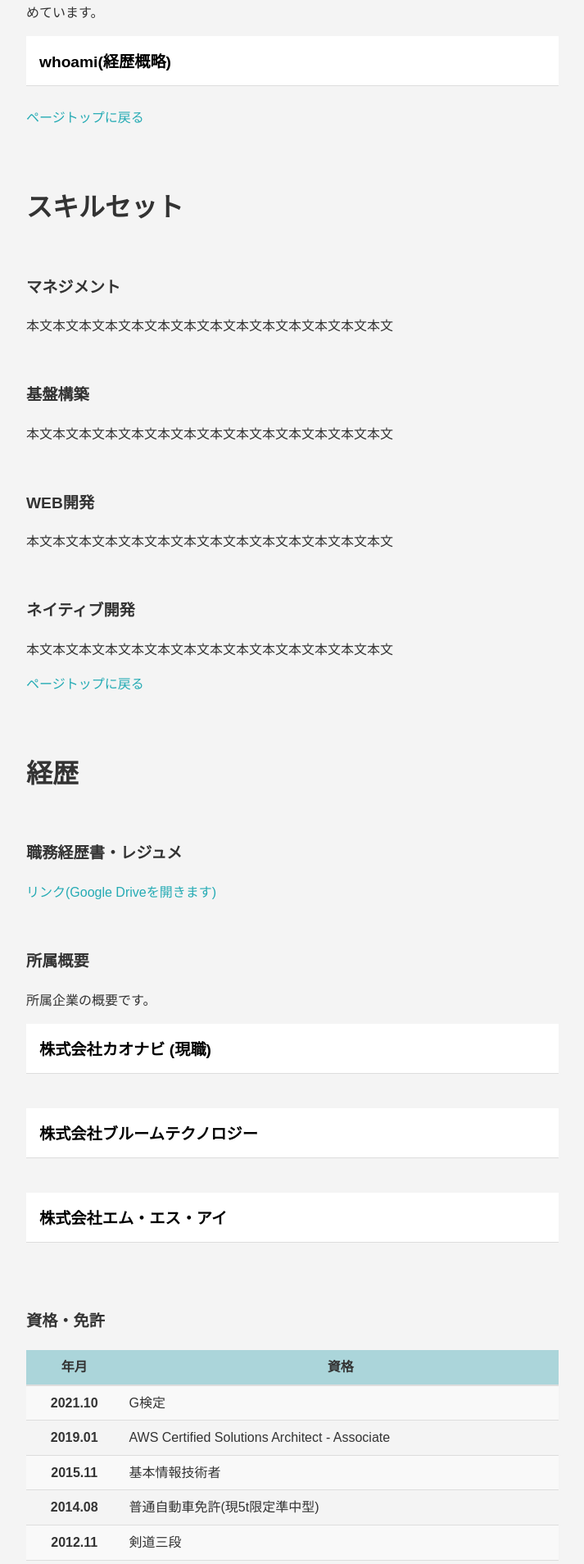
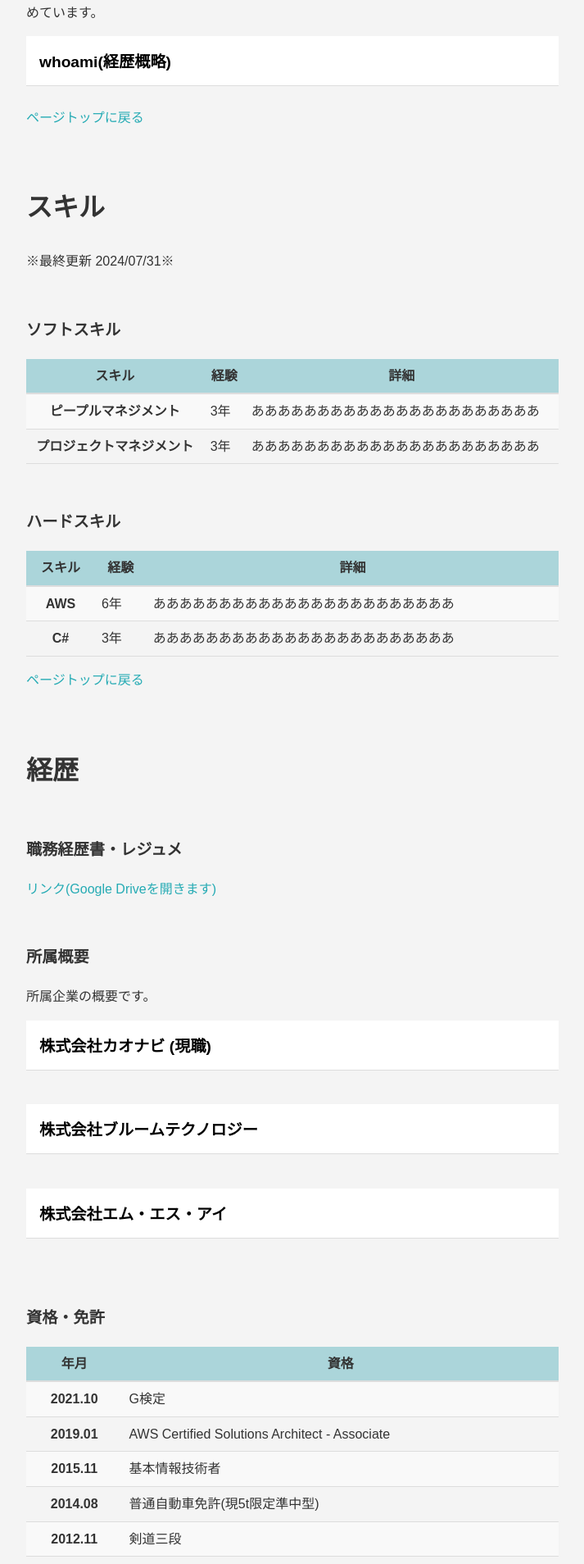
Before and after one commit to shakevo/portfolio-202407, a PHP site: page / in a window 1280 px wide. Shown: the part 339-2247 px from the top of the page at 82% size, without its empty margins (283-996 px from the left). Run offline with PHP 8.4, Linux system fonts and the light colour scheme; some web fonts are replaced.

Commit message:
テキスト修正

```diff
--- a/public_html/index.php
+++ b/public_html/index.php
@@ -51,15 +51,58 @@
             <a href="#top">ページトップに戻る</a>
         </section>
         <section id="skillset">
-            <h2>スキルセット</h2>
-            <h3>マネジメント</h3>
-            <p>本文本文本文本文本文本文本文本文本文本文本文本文本文本文</p>
-            <h3>基盤構築</h3>
-            <p>本文本文本文本文本文本文本文本文本文本文本文本文本文本文</p>
-            <h3>WEB開発</h3>
-            <p>本文本文本文本文本文本文本文本文本文本文本文本文本文本文</p>
-            <h3>ネイティブ開発</h3>
-            <p>本文本文本文本文本文本文本文本文本文本文本文本文本文本文</p>
+            <h2>スキル</h2>
+            <p>※最終更新 2024/07/31※
+            <!-- ソフトスキル -->
+            <h3>ソフトスキル</h3>
+            <p>
+                <table>
+                    <thead>
+                        <tr>
+                            <th scope="col">スキル</th>
+                            <th scope="col">経験</th>
+                            <th scope="col">詳細</th>
+                        </tr>
+                    </thead>
+                    <tbody>
+                        <tr>
+                            <th scope="row">ピープルマネジメント</th>
+                            <td>3年</td>
+                            <td>ああああああああああああああああああああああ</td>
+                        </tr>
+                        <tr>
+                            <th scope="row">プロジェクトマネジメント</th>
+                            <td>3年</td>
+                            <td>ああああああああああああああああああああああ</td>
+                        </tr>
+                    </tbody>
+                </table>
+            </p>
+            <!-- ハードスキル -->
+            <h3>ハードスキル</h3>
+            <p>
+                <table>
+                    <thead>
+                        <tr>
+                            <th scope="col">スキル</th>
+                            <th scope="col">経験</th>
+                            <th scope="col">詳細</th>
+                        </tr>
+                    </thead>
+                    <tbody>
+                        <tr>
+                            <th scope="row">AWS</th>
+                            <td>6年</td>
+                            <td>あああああああああああああああああああああああ</td>
+                        </tr>
+                        <tr>
+                            <th scope="row">C#</th>
+                            <td>3年</td>
+                            <td>あああああああああああああああああああああああ</td>
+                        </tr>
+                    </tbody>
+                </table>
+            </p>
             <a href="#top">ページトップに戻る</a>
         </section>
         <section id="cv">
```
